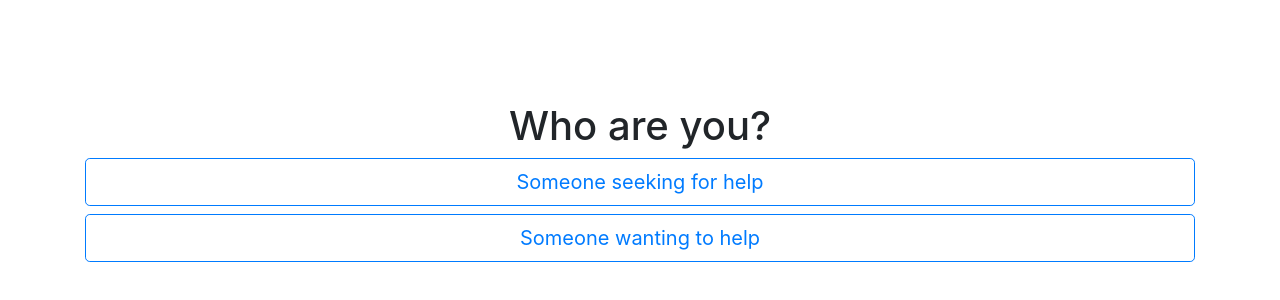
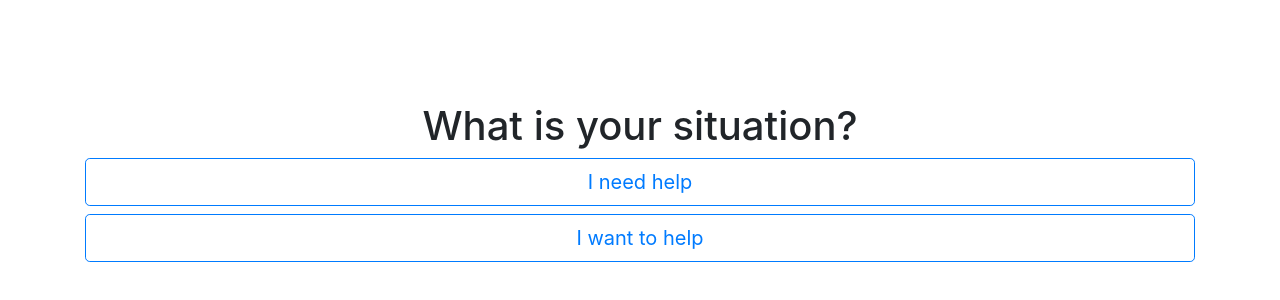
Before and after one commit to zergov/helpaneighbor, a React (Create React App) app in the folder web/: page /landing/who-are-you in a window 1280 px wide. Shown: the part 218-518 px from the top of the page. Built offline with nearby package versions, Linux system fonts and the light colour scheme.

Commit message:
use type + redirect to what do you need

```diff
--- a/web/src/containers/Landing/WhoAreYou/index.js
+++ b/web/src/containers/Landing/WhoAreYou/index.js
@@ -1,17 +1,29 @@
 import React from 'react'
+import { useHistory } from 'react-router-dom';
+import { useState, useDispatch } from 'react-redux'
 
-function Landing() {
+function WhoAreYou() {
+  const dispatch = useDispatch()
+  const history = useHistory()
+
+  function setUserType(userType) {
+    dispatch({ type: "setUserType", userType })
+    if (userType == "unsafe")
+      history.push("/landing/what-do-you-need")
+
+  }
+
   return (
     <div className="container"style={{ height: "100vh" }}>
       <div className="row h-100">
         <div className="col-sm-12 my-auto">
-          <h1 className="text-center">Who are you?</h1>
-          <button type="button" className="btn btn-outline-primary btn-lg btn-block">Someone seeking for help</button>
-          <button type="button" className="btn btn-outline-primary btn-lg btn-block">Someone wanting to help</button>
+          <h1 className="text-center">What is your situation?</h1>
+          <button type="button" onClick={() => setUserType("unsafe")} className="btn btn-outline-primary btn-lg btn-block">I need help</button>
+          <button type="button" onClick={() => setUserType("safe")} className="btn btn-outline-primary btn-lg btn-block">I want to help</button>
         </div>
       </div>
     </div>
   )
 }
 
-export default Landing
+export default WhoAreYou
--- a/web/src/reducers/landing.js
+++ b/web/src/reducers/landing.js
@@ -4,6 +4,9 @@ const initialState = {
 
 export default (state = initialState, action) => {
   switch (action.type) {
+    case "setUserType": {
+      return {...state, userType: action.userType}
+    }
     default:
       return state
   }
```
